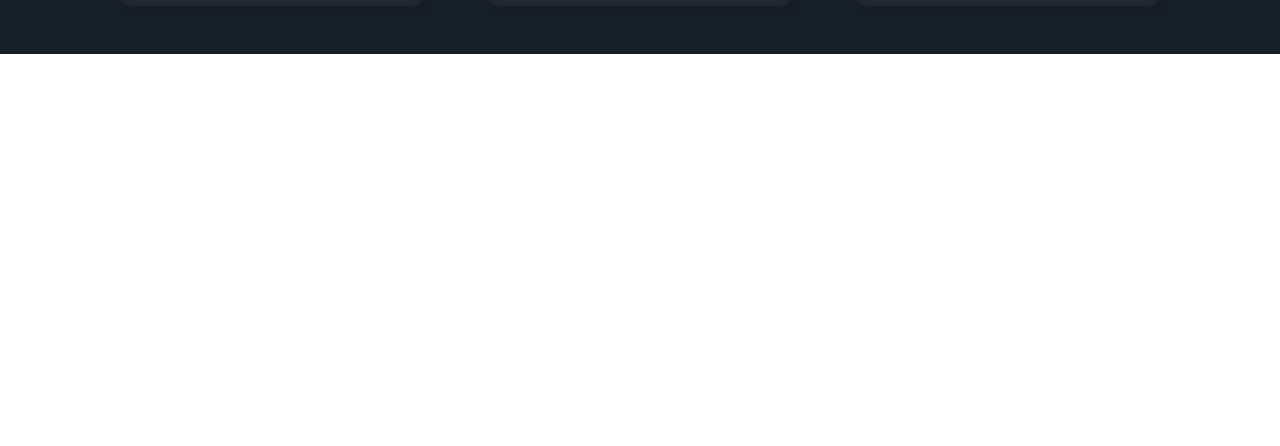
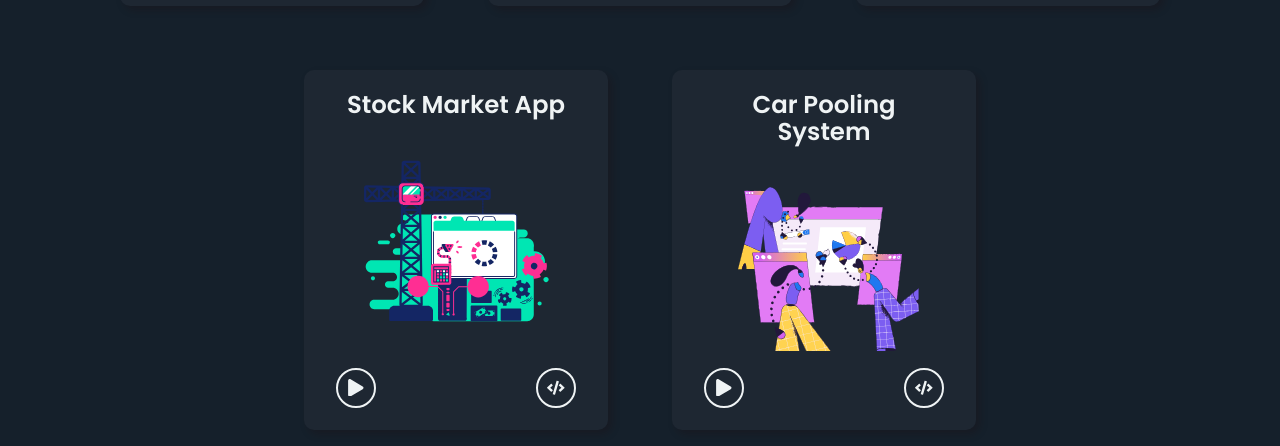
Before and after one commit to harsh3125/port1, a React (Create React App) app: page /projects in a window 1280 px wide. Shown: the part 1230-1676 px from the top of the page. Before the commit the page ends 1284 px from the top, so only its background shows below. Built offline with nearby package versions, Linux system fonts and the light colour scheme; a web font is replaced by a local one.

Commit message:
Update projectsData.js

```diff
--- a/src/data/projectsData.js
+++ b/src/data/projectsData.js
@@ -63,6 +63,24 @@ export const projectsData = [
         demo: 'https://github.com/harsh3125/social_app',
         image: one
     },
+    {
+        id: 7,
+        projectName: 'Stock Market App',
+        projectDesc: 'A simple stock market API app',
+        tags: ['React', 'Redux', 'Bootstrap'],
+        code: 'https://github.com/hhhrrrttt222111/developer-portfolio',
+        demo: 'https://github.com/hhhrrrttt222111/developer-portfolio',
+        image: two
+    },
+    {
+        id: 8,
+        projectName: 'Car Pooling System',
+        projectDesc: 'The carpooling system merges multiple people in a car which leads to meet new people, reduces pollution',
+        tags: ['Flutter', 'React'],
+        code: 'https://github.com/hhhrrrttt222111/developer-portfolio',
+        demo: 'https://github.com/hhhrrrttt222111/developer-portfolio',
+        image: three
+    },
 ]
 
 
```
